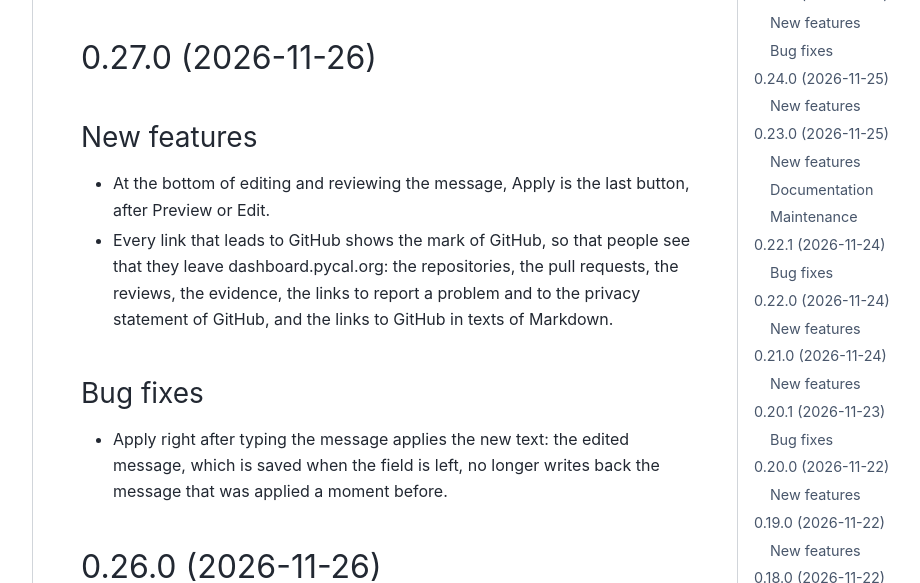
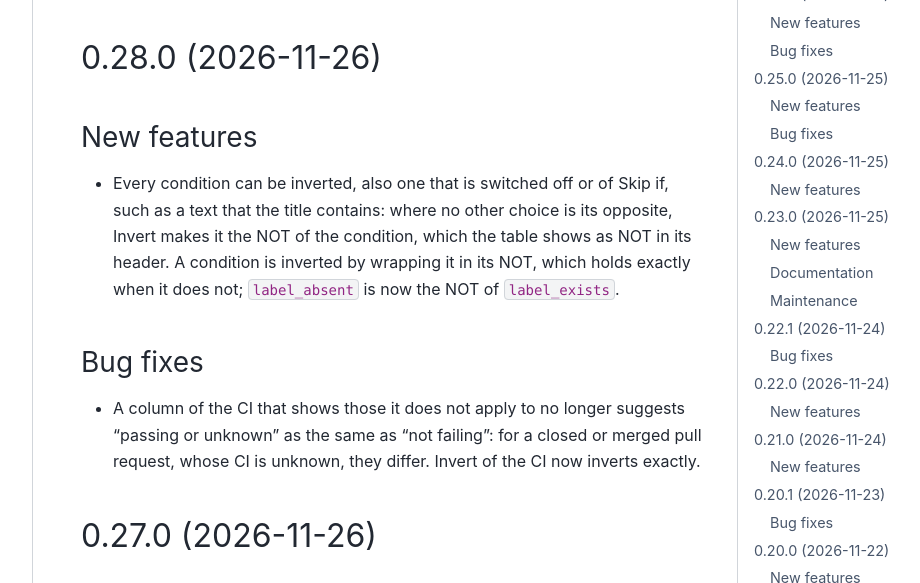
Before and after one commit to PyCalendar/dashboard.pycal.org, a Sphinx documentation site: the page built from docs/changelog.rst, in a window 1280 px wide and 900 px high, cut to the strip 317-900 px from the top of the window. Shown: the whole strip, without its empty margins (287-1207 px from the left). Built offline with Sphinx 7.4.7 and the PyData theme 0.15.4, drawn with Linux system fonts in a browser that asks for light colours; the version number could not be read and is left out; some of the changed text lies outside the part shown.

Commit message:
Release 0.28.0
Co-Authored-By: Claude Opus 5.5 <noreply@anthropic.com>

```diff
--- a/docs/changelog.rst
+++ b/docs/changelog.rst
@@ -8,6 +8,21 @@ Changelog
 .. include:: _build/unreleased.rst
 
 .. towncrier release notes start
+
+0.28.0 (2026-11-26)
+-------------------
+
+New features
+~~~~~~~~~~~~
+
+- Every condition can be inverted, also one that is switched off or of Skip if, such as a text that the title contains: where no other choice is its opposite, Invert makes it the NOT of the condition, which the table shows as NOT in its header. A condition is inverted by wrapping it in its NOT, which holds exactly when it does not; ``label_absent`` is now the NOT of ``label_exists``.
+
+
+Bug fixes
+~~~~~~~~~
+
+- A column of the CI that shows those it does not apply to no longer suggests "passing or unknown" as the same as "not failing": for a closed or merged pull request, whose CI is unknown, they differ. Invert of the CI now inverts exactly.
+
 
 0.27.0 (2026-11-26)
 -------------------
```
Also changed, not shown: 2 other files.
